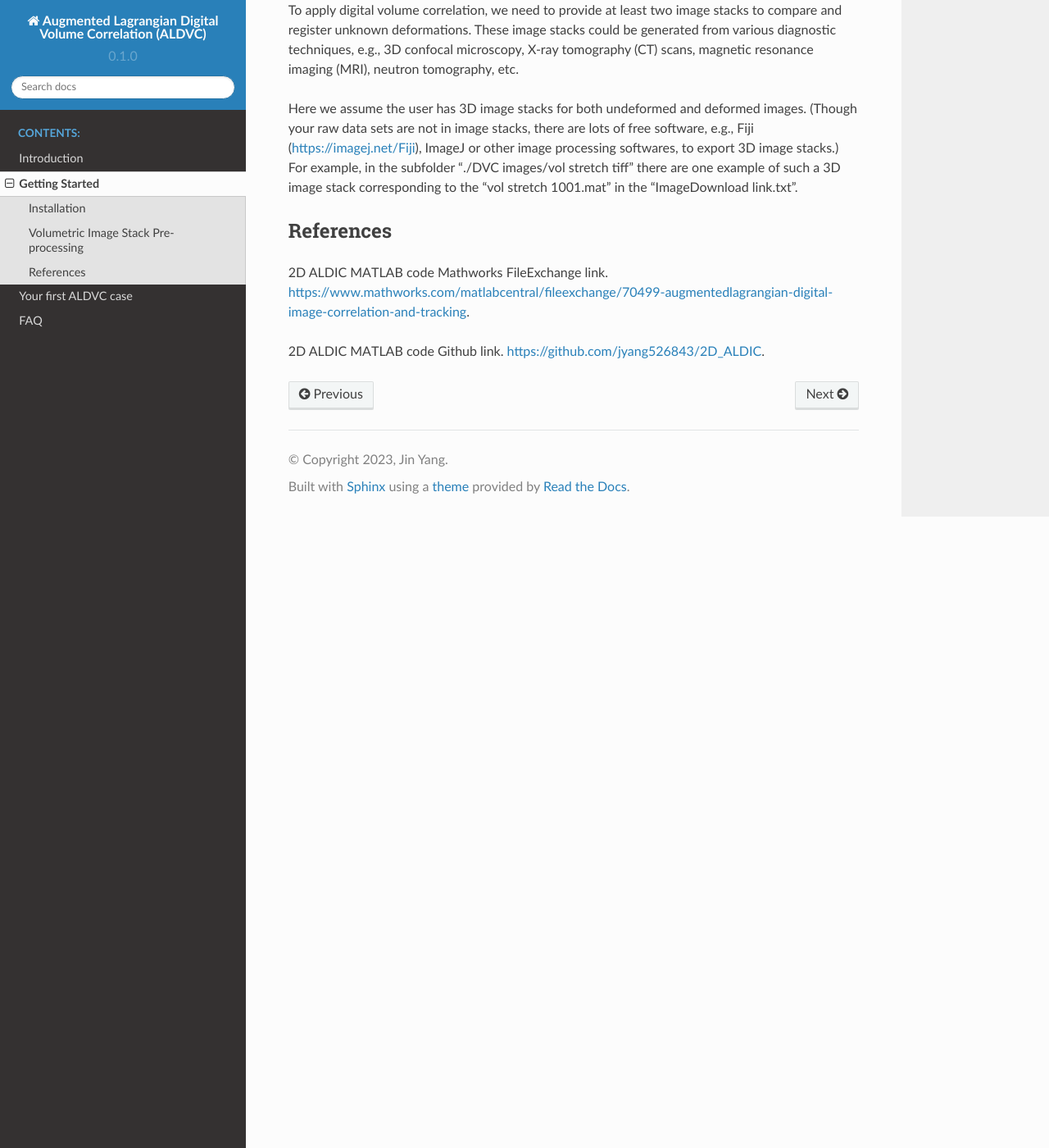
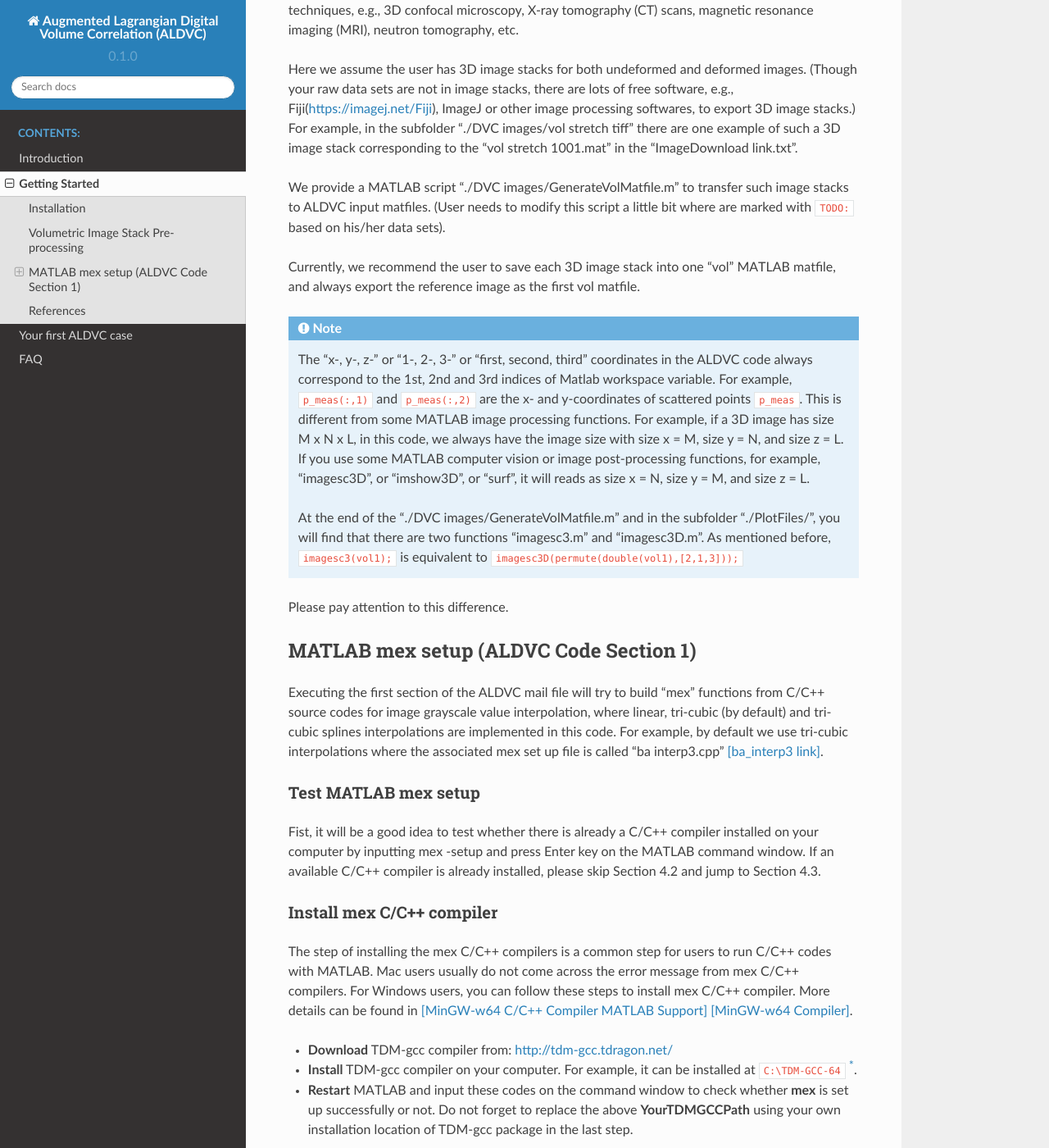
Before and after one commit to jyang526843/ALDVC_doc, a Sphinx documentation site: the page built from docs/source/pages/gettingstarted.rst, in a window 1280 px wide and 1400 px high, scrolled down 1301 px. Shown: the whole window at 82% size. Built offline with Sphinx 7.4.7 and the Read the Docs theme 2.0.0, drawn with Linux system fonts in a browser that asks for light colours; some of the changed text lies outside the part shown.

Commit message:
update getting started--section1

```diff
--- /dev/null
+++ b/docs/Help_tips.txt
@@ -0,0 +1,5 @@
+
+
+>make html
+
+rmdir ".\build" /s /q
--- a/docs/source/pages/gettingstarted.rst
+++ b/docs/source/pages/gettingstarted.rst
@@ -9,13 +9,13 @@ Installation
 
 To install ALDVC on your machine:
 
-* Make sure that MATLAB (version later than 2018a) is already installed on your machine. Both Windows (later than Windows 10) and Mac OS have been tested.
+* Make sure that MATLAB (version later than 2018a) is already installed on your machine. Both Windows (later than Windows 10) and Mac OS have been tested;
 
 
-* Download and unzip our code package from Mathworks File Exchange `[ALDIC Mathworks link]`_ or Github page `[ALDIC Github link]`_
+* Download and unzip our code package from Mathworks File Exchange `[ALDIC Mathworks link]`_ or Github page `[ALDIC Github link]`_;
 
 
-* Open your MATLAB app, enter the unzipped ALDVC folder, and set it on your MATLAB working path
+* Open your MATLAB app, enter the unzipped ALDVC folder, and set it on your MATLAB working path;
 
 * Make sure these MATLAB toolboxes are installed on your computer:
 
@@ -58,10 +57,97 @@ imaging (MRI), neutron tomography, etc.
 
 
 Here we assume the user has 3D image stacks for both undeformed and deformed images.
-(Though your raw data sets are not in image stacks, there are lots of free software, e.g., Fiji
-(https://imagej.net/Fiji), ImageJ or other image processing softwares, to export 3D image stacks.)
+(Though your raw data sets are not in image stacks, there are lots of free software, e.g., Fiji(https://imagej.net/Fiji), ImageJ or other image processing softwares, to export 3D image stacks.)
 For example, in the subfolder "./DVC images/vol stretch tiff" there are one example of such a 3D
 image stack corresponding to the "vol stretch 1001.mat" in the "ImageDownload link.txt".
+
+We provide a MATLAB script "./DVC images/GenerateVolMatfile.m" to transfer such image stacks to ALDVC input matfiles. (User needs to modify this script a little bit where are marked with ``TODO:`` based on his/her data sets).
+
+Currently, we recommend the user to save each 3D image stack into one "vol" MATLAB matfile,
+and always export the reference image as the first vol matfile.
+
+.. note::
+
+   The "x-, y-, z-" or "1-, 2-, 3-" or "first, second, third" coordinates in the ALDVC code always correspond to the 1st, 2nd and 3rd indices of Matlab workspace variable. For example, ``p_meas(:,1)`` and ``p_meas(:,2)`` are the x- and y-coordinates of scattered points ``p_meas``. This is different from some MATLAB image processing functions. For example, if a 3D image has size M x N x L, in this code, we always have the image size with size x = M, size y = N, and size z = L. If you use some MATLAB computer vision or image post-processing functions, for example, "imagesc3D", or "imshow3D", or "surf", it will reads as size x = N, size y = M, and size z = L.
+
+   At the end of the "./DVC images/GenerateVolMatfile.m" and in the subfolder "./PlotFiles/", you will find that there are two functions "imagesc3.m" and "imagesc3D.m". As mentioned before, ``imagesc3(vol1);`` is equivalent to ``imagesc3D(permute(double(vol1),[2,1,3]));``
+Please pay attention to this difference.
+
+
+
+MATLAB mex setup (ALDVC Code Section 1)
+----------------
+
+Executing the first section of the ALDVC mail file will try to build “mex" functions from C/C++ source codes for image
+grayscale value interpolation, where linear, tri-cubic (by default) and tri-cubic splines interpolations
+are implemented in this code. For example, by default we use tri-cubic interpolations where the
+associated mex set up file is called “ba interp3.cpp" `[ba_interp3 link]`_.
+
+
+Test MATLAB mex setup
+^^^^^^^^^^^^^^^^
+
+Fist, it will be a good idea to test whether there is already a C/C++ compiler installed on your computer by inputting
+mex -setup and press Enter key on the MATLAB command window. If an available C/C++ compiler
+is already installed, please skip Section 4.2 and jump to Section 4.3.
+
+
+
+
+
+
+Install mex C/C++ compiler
+^^^^^^^^^^^^^^^^^^^^
+
+The step of installing the mex C/C++ compilers is a common step for users to run C/C++ codes with
+MATLAB. Mac users usually do not come across the error message from mex C/C++ compilers.
+For Windows users, you can follow these steps to install mex C/C++ compiler. More details can
+be found in `[MinGW-w64 C/C++ Compiler MATLAB Support]`_ `[MinGW-w64 Compiler]`_.
+
+
+- **Download** TDM-gcc compiler from: http://tdm-gcc.tdragon.net/
+
+- **Install** TDM-gcc compiler on your computer. For example, it can be installed at ``C:\TDM-GCC-64`` [*]_.
+
+- **Restart** MATLAB and input these codes on the command window to check whether **mex** is set up successfully or not. Do not forget to replace the above **YourTDMGCCPath** using your own installation location of TDM-gcc package in the last step.
+
+    >>> setenv('MW_MINGW64_LOC','YourTDMGCCPath');
+    >>> mex -setup;
+
+- If it is already installed in ``C:\TDM-GCC-64``, please replace previous **YourTDMGCCPath** with ``C:\TDM-GCC-64``. If a mex C/C++ compiler is installed successfully, you will see a message similar to :numref:`img_mexCheck` to display on your MATLAB command window.
+
+- Alternatively, the MinGW mex compiler can be downloaded from the MATLAB **Add-Ons** library and installed per the MATLAB documentation. In this case, comment out the setenv line in section 1.
+
+
+.. _img_mexCheck:
+
+.. figure:: ./img/fig_mexCheck.png
+   :alt: fff
+   :align: center
+   :width: 100 %
+
+   A message displayed on the command window when a mex C/C++ compiler is installed successfully.
+
+
+
+
+
+Execute code Section 1
+^^^^^^^^^^^^^^^^^^^^^^^^^^^^
+
+Once a mex C/C++ compiler is installed, we can execute main ALDVC.m code Section 1 and a
+successful message will display on the MATLAB command window, see :numref:`img_ex_sec1`.
+
+.. _img_ex_sec1:
+
+.. figure:: ./img/fig_ex_sec1.png
+   :alt: fff
+   :align: center
+   :width: 100 %
+
+   ALDVC code Section 1 is executed successfully and a message similar to (a) or (b) will display on the command window.
+
+
 
 
 
@@ -79,3 +165,18 @@ References
 .. _[ALDIC GitHub link]:
 
 2D ALDIC MATLAB code Github link. https://github.com/jyang526843/2D_ALDIC.
+
+.. _[ba_interp3 link]:
+
+3D Volume Interpolation with ba interp3. https://www.mathworks.com/matlabcentral/fileexchange/21702-3d-volume-interpolation-with-ba_interp3-fast-interp3-replacement.
+
+.. _[MinGW-w64 C/C++ Compiler MATLAB Support]:
+
+MATLAB Support for MinGW-w64 C/C++ Compiler. https://www.mathworks.com/matlabcentral/fileexchange/52848-matlab-support-for-mingw-w64-c-c-compiler.
+
+.. _[MinGW-w64 Compiler]:
+
+MathWorks: MinGW-w64 Compiler. https://www.mathworks.com/help/matlab/matlab_external/install-mingw-support-package.html.
+
+
+.. [*] In practice, we find that this TDM-gcc compiler only works if installed on the first level main disks, such as ``C:\``, ``D:\``, ``E:\``, etc.
```
Also changed, not shown: other parts of docs/source/pages/gettingstarted.rst (+2 -3 lines).
